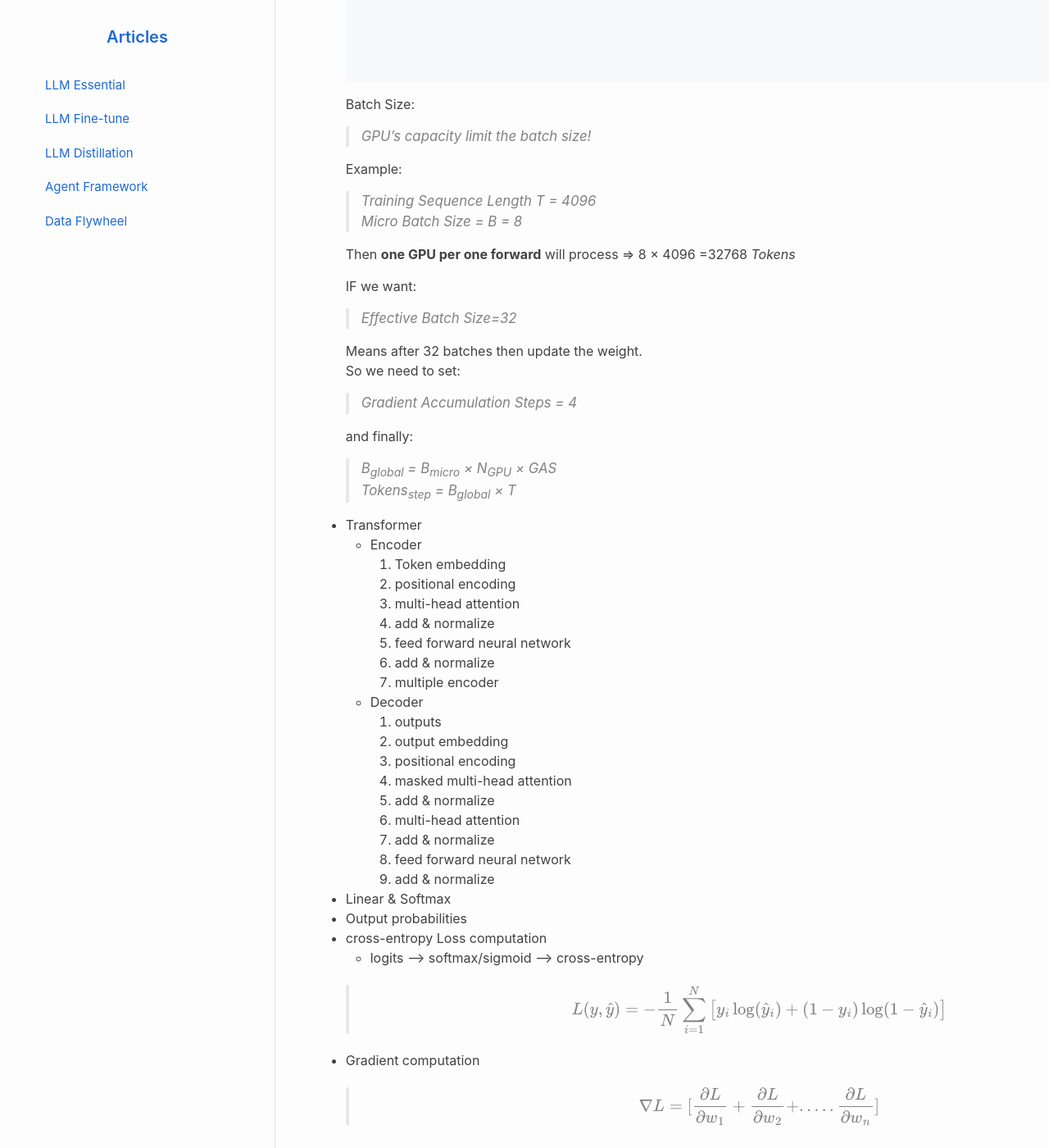
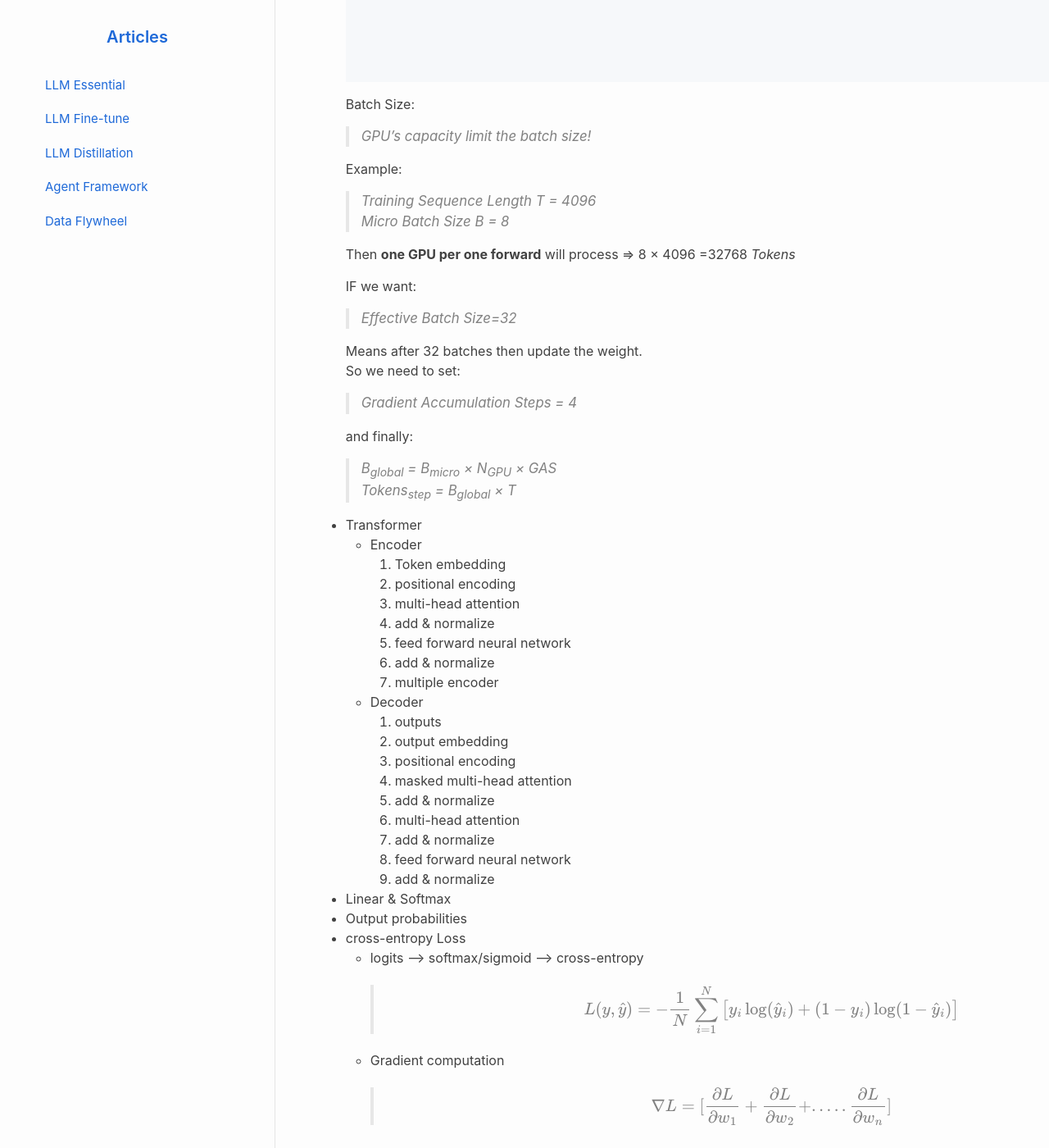
Before and after one commit to ChrisZhu2050/chriszhu2050.github.io, a Jekyll site: the page built from index.md, in a window 1280 px wide and 1400 px high, scrolled down 11972 px. Shown: the whole window at 82% size. Built offline with Jekyll 4.4.1, drawn with Linux system fonts in a browser that asks for light colours; nearby versions of some CDN libraries; formulas are drawn with MathJax 3; some of the changed text lies outside the part shown.

Commit message:
Update index.md

```diff
--- a/index.md
+++ b/index.md
@@ -500,7 +500,7 @@ graph LR
 
       Example:
       > Training Sequence Length T = 4096
-      Micro Batch Size = B = 8
+      Micro Batch Size B = 8
 
       Then **one GPU per one forward** will process => 8 × 4096 =32768 *Tokens*
 
@@ -541,13 +541,13 @@ graph LR
 
   - Linear & Softmax
   - Output probabilities
-  - cross-entropy Loss computation
+  - cross-entropy Loss
     - logits --> softmax/sigmoid --> cross-entropy
 
-    > $$ L(y, \hat{y}) = - \frac{1}{N} \sum_{i=1}^{N} \left[ y_i \log(\hat{y}_i) + (1 - y_i) \log(1 - \hat{y}_i) \right] $$
+      > $$ L(y, \hat{y}) = - \frac{1}{N} \sum_{i=1}^{N} \left[ y_i \log(\hat{y}_i) + (1 - y_i) \log(1 - \hat{y}_i) \right] $$
 
-- Gradient computation
-    > $$ \nabla L = [\frac{\partial L}{\partial w_1} + \frac{\partial L}{\partial w_2} +..... \frac{\partial L}{\partial w_n}] $$
+    - Gradient computation
+        > $$ \nabla L = [\frac{\partial L}{\partial w_1} + \frac{\partial L}{\partial w_2} +..... \frac{\partial L}{\partial w_n}] $$
 
 ***
 ## Training Backward Pass
```
Also changed, not shown: other parts of index.md (+1 -1 lines).
